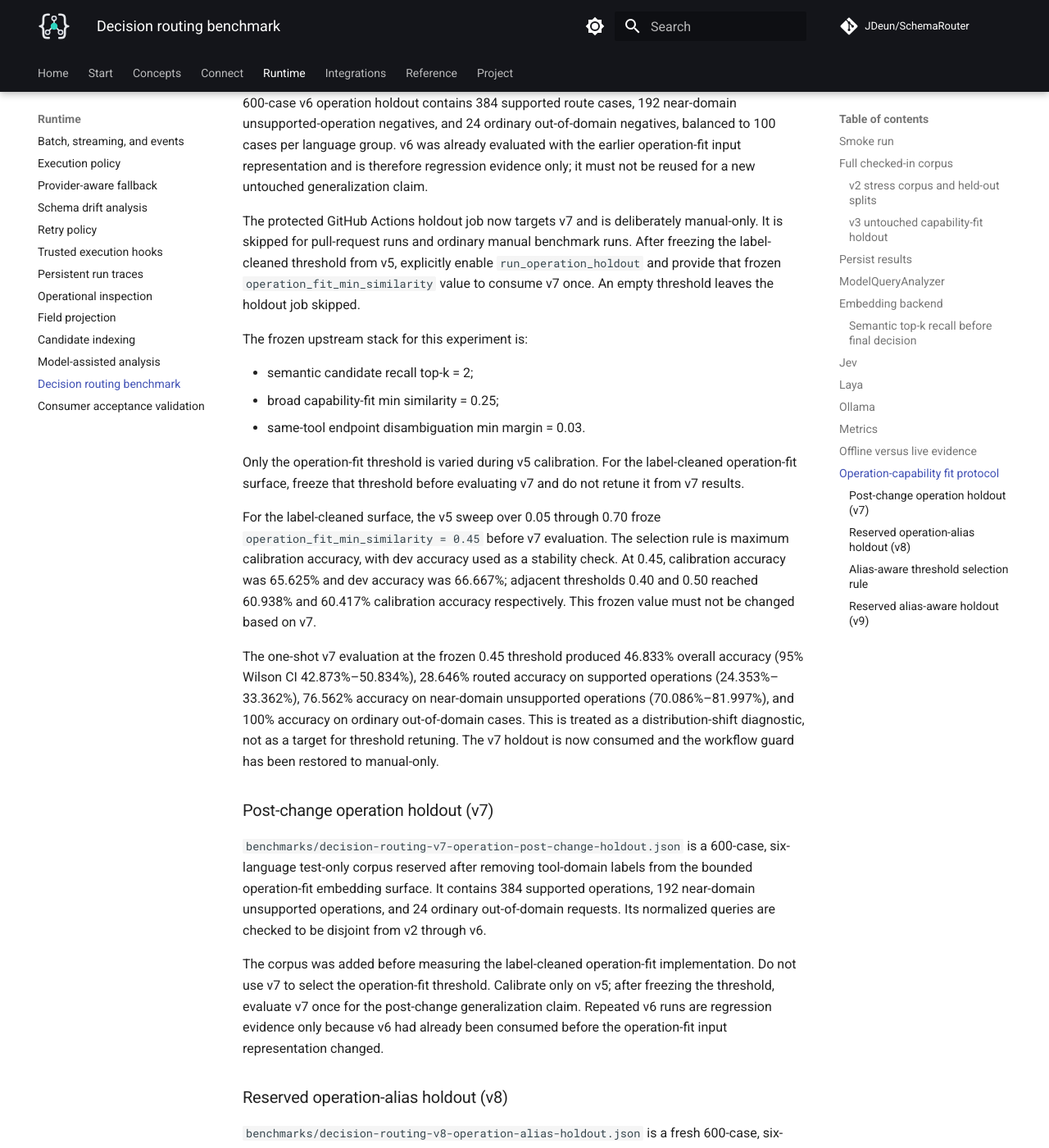
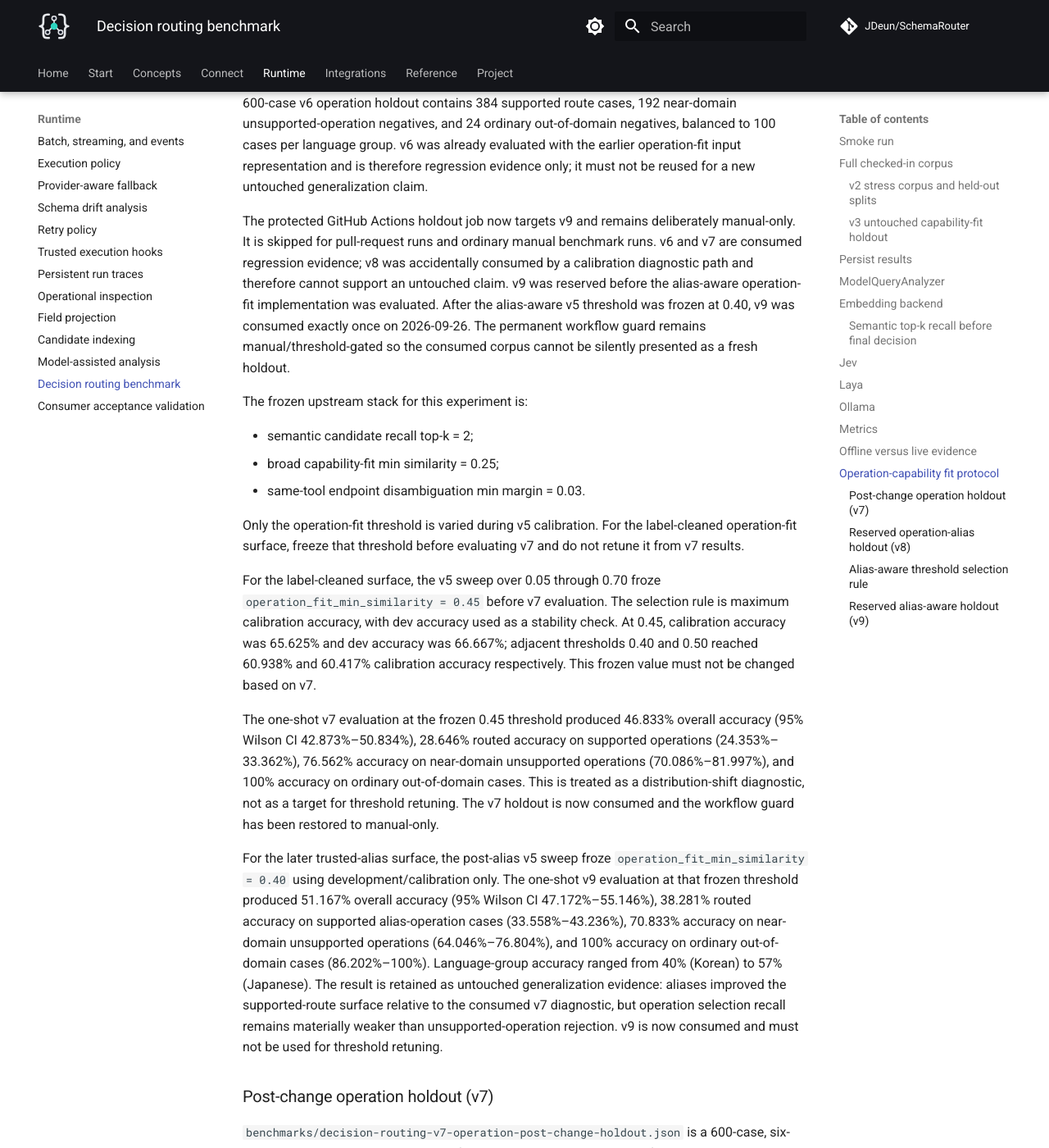
Before and after one commit to JDeun/SchemaRouter, an MkDocs documentation site: the page built from docs/guides/decision-benchmark.md, in a window 1280 px wide and 1400 px high, scrolled down 8599 px. Shown: the whole window at 82% size. Built offline with MkDocs 1.6.1 and Material for MkDocs 9.7.7, drawn with Linux system fonts in a browser that asks for light colours; comment, search, counter and statistics services are not loaded.

Commit message:
research: validate frozen operation fit on v9 holdout (#143)
* research: freeze operation fit at 0.40 for one-shot v9 holdout

* research: retire one-shot v9 holdout trigger

* docs: record frozen v9 operation holdout evidence

* docs: align benchmark maturity with consumed v9 holdout

* docs: record alias-aware operation-fit validation

```diff
--- a/docs/guides/decision-benchmark.md
+++ b/docs/guides/decision-benchmark.md
@@ -356,11 +356,13 @@ negatives, and 24 ordinary out-of-domain negatives, balanced to 100 cases per la
 already evaluated with the earlier operation-fit input representation and is therefore regression
 evidence only; it must not be reused for a new untouched generalization claim.
 
-The protected GitHub Actions holdout job now targets v7 and is deliberately manual-only. It is skipped
-for pull-request runs and ordinary manual benchmark runs. After freezing the label-cleaned threshold
-from v5, explicitly enable `run_operation_holdout` and provide that frozen
-`operation_fit_min_similarity` value to consume v7 once. An empty threshold leaves the holdout job
-skipped.
+The protected GitHub Actions holdout job now targets v9 and remains deliberately manual-only. It is
+skipped for pull-request runs and ordinary manual benchmark runs. v6 and v7 are consumed regression
+evidence; v8 was accidentally consumed by a calibration diagnostic path and therefore cannot support
+an untouched claim. v9 was reserved before the alias-aware operation-fit implementation was evaluated.
+After the alias-aware v5 threshold was frozen at 0.40, v9 was consumed exactly once on 2026-09-26.
+The permanent workflow guard remains manual/threshold-gated so the consumed corpus cannot be
+silently presented as a fresh holdout.
 
 The frozen upstream stack for this experiment is:
 
@@ -384,6 +386,18 @@ The one-shot v7 evaluation at the frozen 0.45 threshold produced 46.833% overall
 (70.086%–81.997%), and 100% accuracy on ordinary out-of-domain cases. This is treated as a
 distribution-shift diagnostic, not as a target for threshold retuning. The v7 holdout is now
 consumed and the workflow guard has been restored to manual-only.
+
+For the later trusted-alias surface, the post-alias v5 sweep froze
+`operation_fit_min_similarity = 0.40` using development/calibration only. The one-shot v9
+evaluation at that frozen threshold produced 51.167% overall accuracy (95% Wilson CI
+47.172%–55.146%), 38.281% routed accuracy on supported alias-operation cases
+(33.558%–43.236%), 70.833% accuracy on near-domain unsupported operations
+(64.046%–76.804%), and 100% accuracy on ordinary out-of-domain cases
+(86.202%–100%). Language-group accuracy ranged from 40% (Korean) to 57% (Japanese).
+The result is retained as untouched generalization evidence: aliases improved the supported-route
+surface relative to the consumed v7 diagnostic, but operation selection recall remains materially
+weaker than unsupported-operation rejection. v9 is now consumed and must not be used for threshold
+retuning.
 
 
 ### Post-change operation holdout (v7)
```
Also changed, not shown: CHANGELOG.md (+1 -0 lines), docs/framework-maturity.md (+1 -1 lines).
